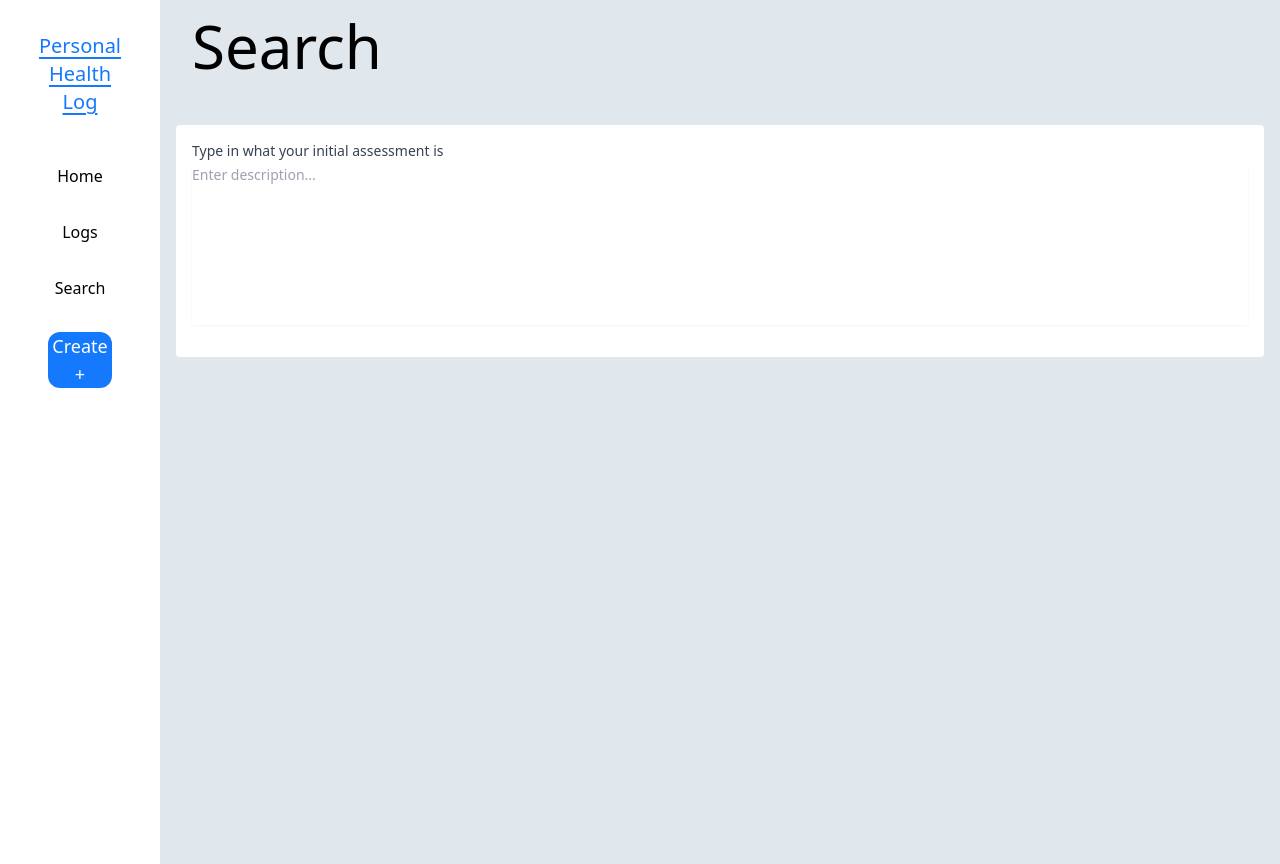
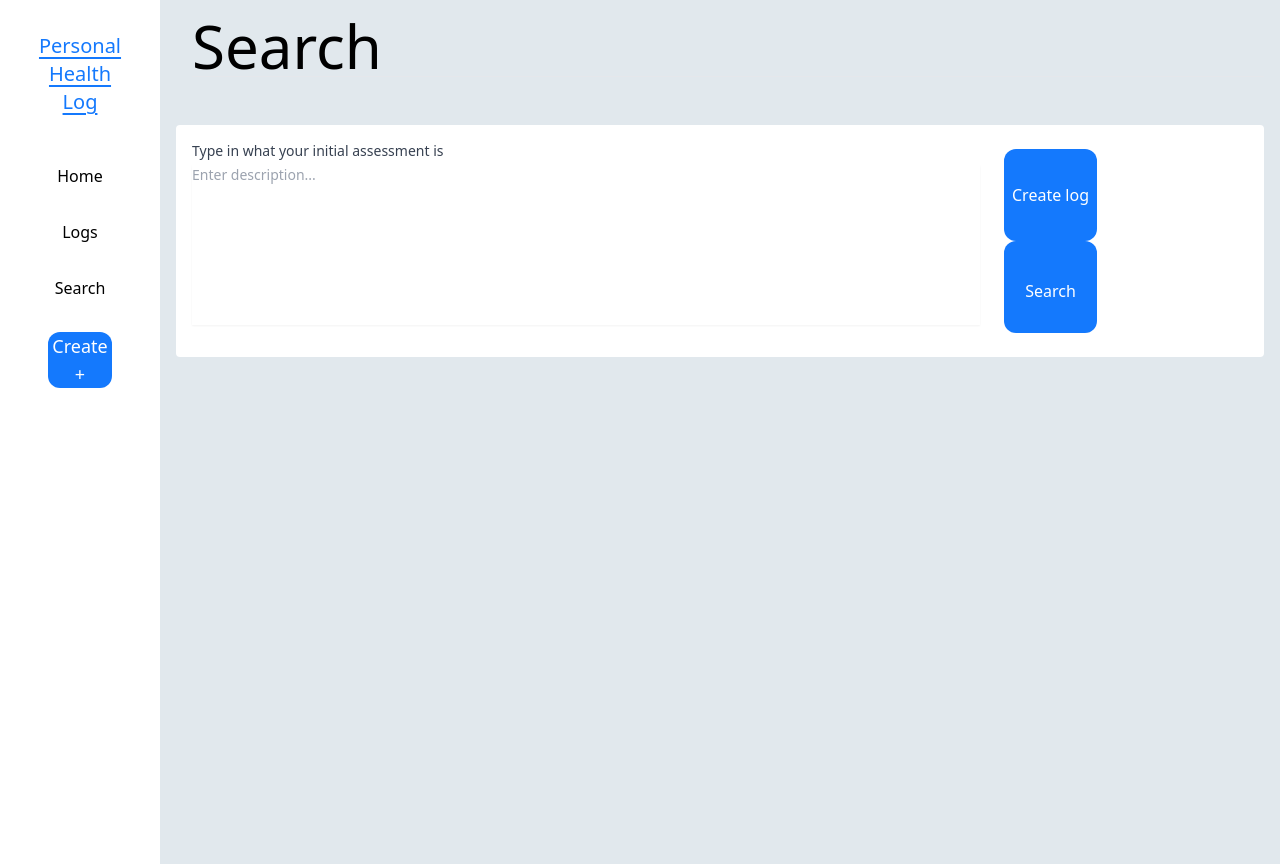
Before and after one commit to JagvirH/personal-health-log-system, a Next.js app: page /Search in a window 1280 px wide. Built offline with nearby package versions, Linux system fonts and the light colour scheme.

Commit message:
Small changes for the search page

```diff
--- a/app/globals.css
+++ b/app/globals.css
@@ -45,4 +45,6 @@
     .log_card{
         @apply flex w-48
     }
+
+
 }
--- a/components/forms/searchLogForm.jsx
+++ b/components/forms/searchLogForm.jsx
@@ -26,6 +26,8 @@ export default function SearchLogForm() {
     }
     return (
         <div className='bg-[#FFFFFF] rounded p-2'>
+            <div className='flex flex-row'>
+                <div className='w-3/4'>
                     <form className='p-2' onSubmit={handleSubmit}>
                         <div className='mb-4'>
                             <label className='block text-sm font-medium text-gray-700'>Type in what your initial assessment is</label>
@@ -38,8 +40,22 @@ export default function SearchLogForm() {
                                 ></textarea>
                         </div>
 
+                    </form>
+                </div>
+                <div className='flex w-1/4'>
+                    <div className='flex flex-col p-4'>
+                        <div className='h-1/2 justify-center w-full blue_button p-2'>
+                            Create log
+                        </div>
+                        <div className='h-1/2 justify-center blue_button pt-2'>
+                            Search
+                        </div>
 
-            </form>
+                    </div>
+
+                </div>
+            </div>
+
 
         </div>
     );
```
Lines whose indentation alone changed are shown as unchanged.
